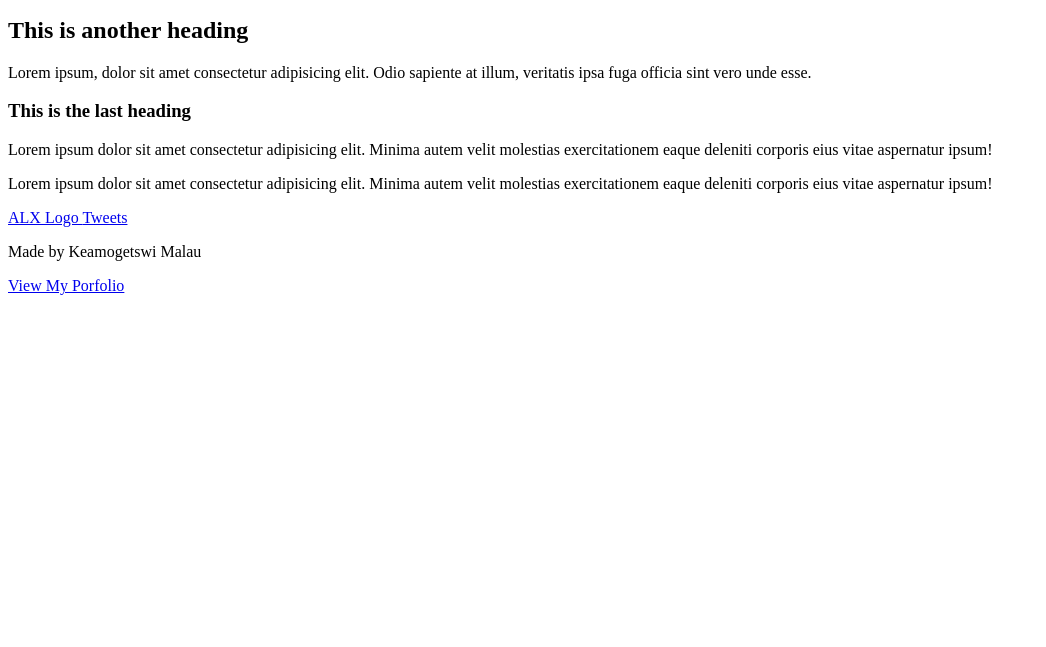
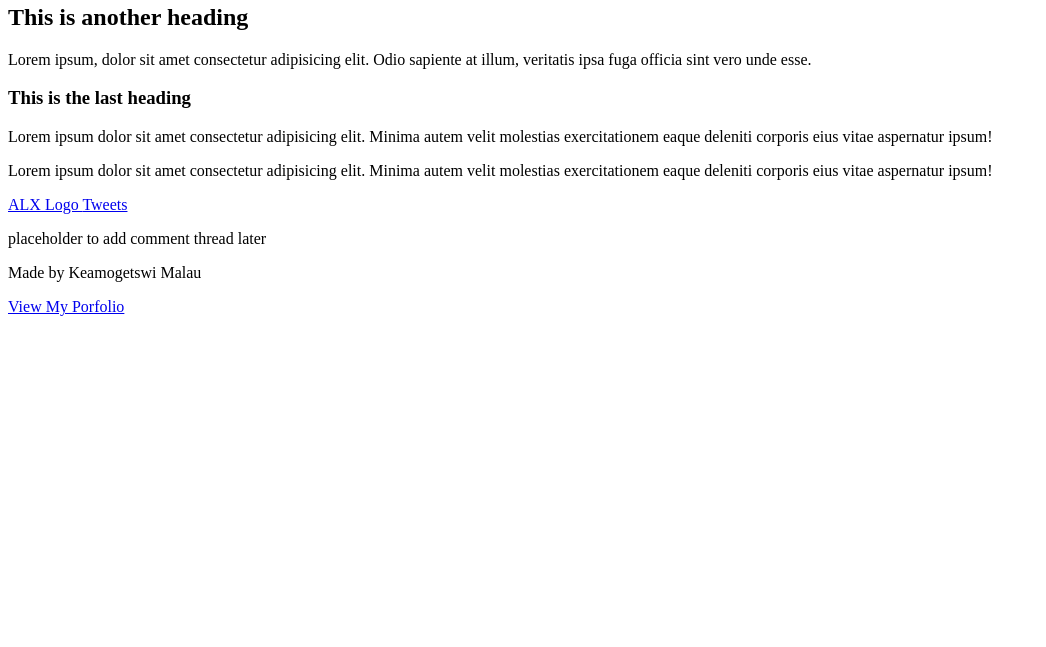
Before and after one commit to Kaydev-cmd/alx_html_css, a plain HTML site: page html_basic/index.html in a window 1280 px wide. Shown: the part 153-800 px from the top of the page, without its empty margins (0-1046 px from the left). Drawn offline with Linux system fonts and the light colour scheme.

Commit message:
feat: add article and aside elements

```diff
--- a/html_basic/index.html
+++ b/html_basic/index.html
@@ -13,6 +13,7 @@
       </ul>
     </header>
     <main>
+      <article>
         <h1>Welcome to my first webpage</h1>
         <p>
           Lorem ipsum dolor sit amet consectetur adipisicing elit. Accusamus
@@ -21,8 +22,8 @@
         </p>
         <h2>This is another heading</h2>
         <p>
-        Lorem ipsum, dolor sit amet consectetur adipisicing elit. Odio sapiente
-        at illum, veritatis ipsa fuga officia sint vero unde esse.
+          Lorem ipsum, dolor sit amet consectetur adipisicing elit. Odio
+          sapiente at illum, veritatis ipsa fuga officia sint vero unde esse.
         </p>
         <h3>This is the last heading</h3>
         <p>
@@ -37,7 +38,11 @@
         </p>
         <a href="https://i.ibb.co/gTDZZT8/ALX-Logo-07.png"> ALX Logo </a>
         <a href="tweets.html">Tweets</a>
+      </article>
     </main>
+    <aside>
+      <p>placeholder to add comment thread later</p>
+    </aside>
     <footer>
       <p>Made by Keamogetswi Malau</p>
       <a href="https://portfolio-site-07xv.onrender.com/" target="_blank"
```
Lines whose indentation alone changed are shown as unchanged.
